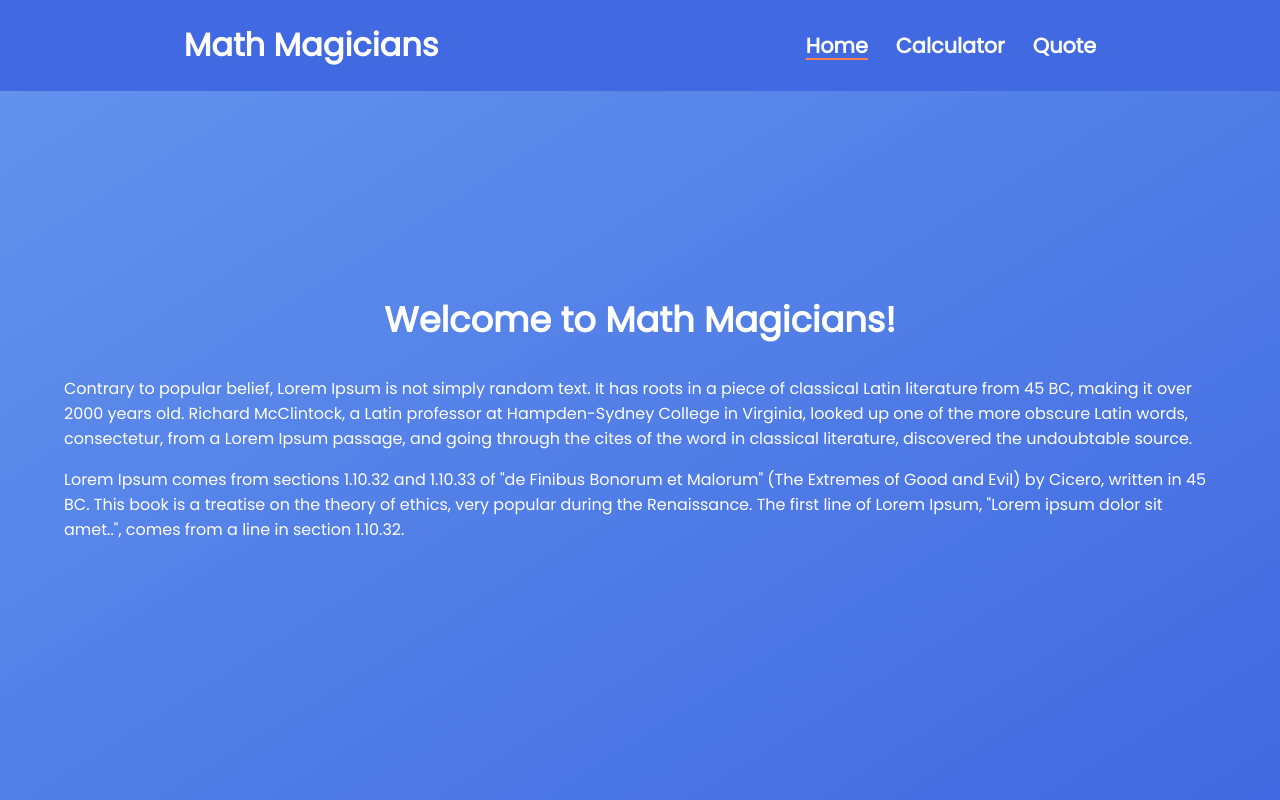
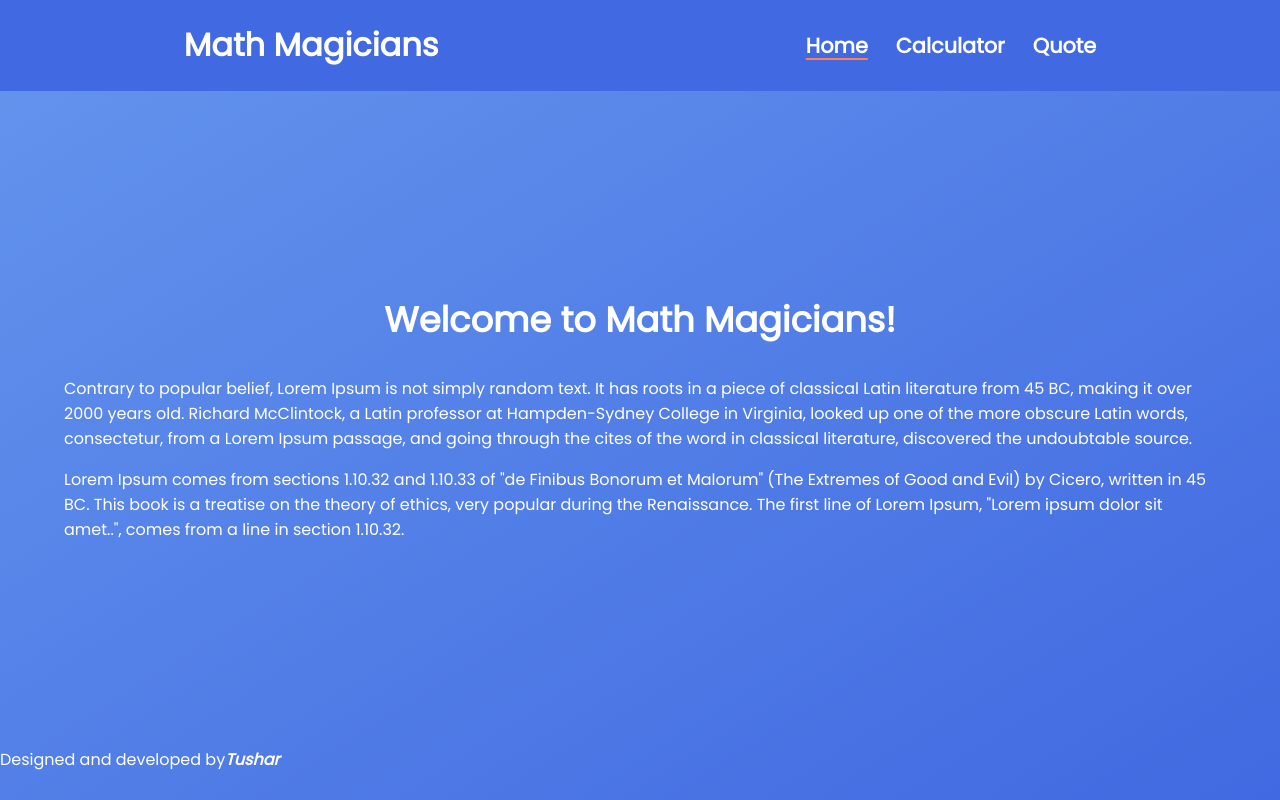
Before and after one commit to pinkmoon25/Math-magicians, a React (Create React App) app: page /#/quote in a window 1280 px wide. Before the commit this address led to /. Built offline with nearby package versions, Linux system fonts and the light colour scheme.

Commit message:
Create and add footer component

```diff
--- a/src/App.js
+++ b/src/App.js
@@ -4,6 +4,7 @@ import Calculator from './components/calculator';
 import Header from './components/header';
 import Quote from './components/quote';
 import Home from './components/home';
+import Footer from './components/footer';
 
 const App = () => (
   <BrowserRouter>
@@ -13,6 +14,7 @@ const App = () => (
       <Route path="/calculator" element={<Calculator />} />
       <Route path="/quote" element={<Quote />} />
     </Routes>
+    <Footer />
   </BrowserRouter>
 );
 
--- /dev/null
+++ b/src/components/footer.js
@@ -0,0 +1,10 @@
+export default function Footer() {
+  return (
+    <footer>
+      <p>
+        Designed and developed by
+        <a href="https://github.com/PinkMoon25" target="_blank" rel="noreferrer"><em>Tushar</em></a>
+      </p>
+    </footer>
+  );
+}
```
